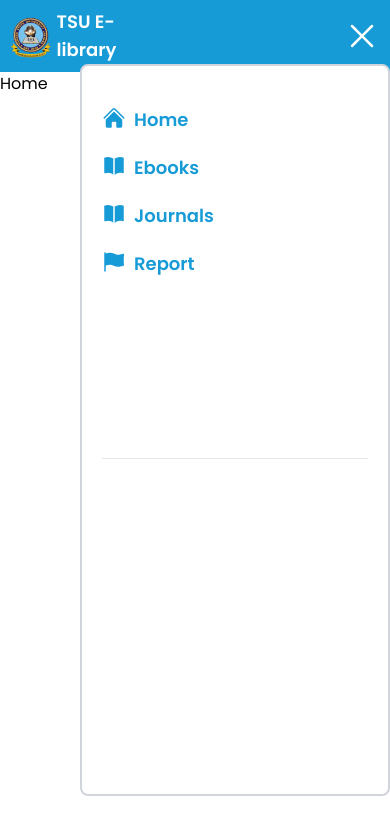
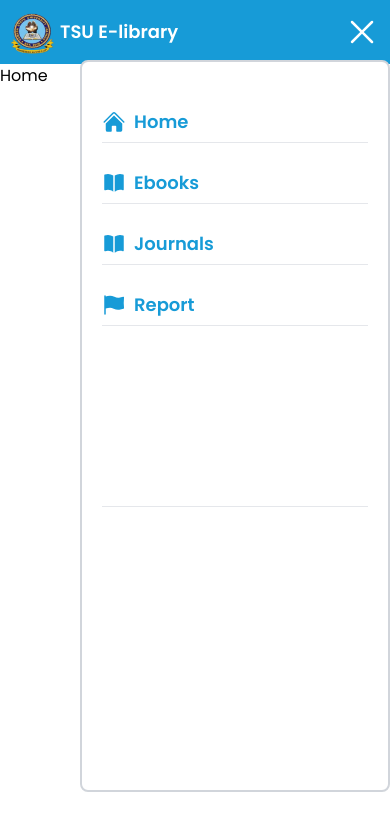
Before and after one commit to Vixs101/Ebooks_and_Journal_Management_System, a React (Vite) app: page / in a window 390 px wide. Both pictures are taken after a click on the icon 362 px from the left and 36 px from the top of the page. Shown: the top 834 px of the page. Built offline with nearby package versions, Linux system fonts and the light colour scheme.

Commit message:
finished the nav bar responsiveness

```diff
--- a/src/components/NavBar.tsx
+++ b/src/components/NavBar.tsx
@@ -5,24 +5,24 @@ import NavMenu from "./NavMenu";
 function NavBar() {
   return (
     <>
-      <nav className="bg-[#179BD7] flex justify-between p-2 md:py-3 md:px-10 text-white items-center ">
-        <div className="flex items-center gap-1">
+      <nav className="bg-[#179BD7] flex justify-between p-2 md:py-3 md:px-10 text-white items-center w-full">
+        <div className="flex items-center gap-1 md:w-3/4 lg:w-2/4">
           <img src="/images/logo.png" alt="Logo" className="md:h-10 md:w-10 h-12 w-12" />
           <h1 className="text-lg md:text-2xl font-semibold">TSU E-library</h1>
         </div>
         <NavMenu/>
-        <ul className="md:flex items-center gap-5 font-medium hidden">
+        <ul className="md:flex items-center gap-5 font-medium hidden lg:w-3/4 ">
           <Link to="/">
-            <li className="hover:border-b-4">Home</li>
+            <li className="hover:border-b-2">Home</li>
           </Link>
           <Link to="ebooks">
-            <li className="hover:border-b-4">Ebooks</li>
+            <li className="hover:border-b-2">Ebooks</li>
           </Link>
           <Link to="journals">
-            <li className="hover:border-b-4">Journals</li>
+            <li className="hover:border-b-2">Journals</li>
           </Link>
           <Link to="report">
-            <li className="hover:border-b-4">Report</li>
+            <li className="hover:border-b-2">Report</li>
           </Link>
           <form
             className="flex bg-white bg-opacity-40 p-2 px-3 rounded-lg w-3/4 md:w-1/2 "
--- a/src/components/NavMenu.tsx
+++ b/src/components/NavMenu.tsx
@@ -7,7 +7,7 @@ function NavMenu() {
 
   return (
     <>
-      <div className="flex w-2/3 justify-end">
+      <div className="flex md:w-2/3 justify-end">
         {!open ? (
           <svg
             xmlns="http://www.w3.org/2000/svg"
@@ -38,16 +38,24 @@ function NavMenu() {
           </svg>
         )}
 
-        {open &&  (
-            <div className="absolute flex flex-col gap-5 px-5 py-10 blue1 text-lg font-semibold right-0 mt-12 h-[calc(100vh-7rem)] w-[calc(100vw-5rem)] bg-white border-gray-300 border-2 text-black rounded-lg duration-500">
+        {open && (
+          <div className="absolute flex flex-col gap-5 px-5 py-10 text-lg font-semibold right-0 mt-12 h-[calc(100vh-7rem)] w-[calc(100vw-5rem)] bg-white border-gray-300 border-2 text-black rounded-lg duration-500">
             {links.map((link) => (
-                    <Link to={link.url} key={link.id} onClick={()=>{setOpen(false)}} className="flex gap-2 text-[#179BD7]">
+              <Link
+                to={link.url}
+                key={link.id}
+                onClick={() => {
+                  setOpen(false);
+                }}
+              >
+                <div className="flex text-[#179BD7] hover:bg-gray-100 rounded-sm h-10 gap-2 items-center">
                   {link.icon}
                   {link.title}
-                        <hr />
+                </div>
+                <hr className="bg-slate-950" />
               </Link>
             ))}
-                <hr className=" bg-slate-950 mt-40"/>
+            <hr className=" bg-slate-950 mt-40" />
           </div>
         )}
       </div>
```
Lines whose indentation alone changed are shown as unchanged.
